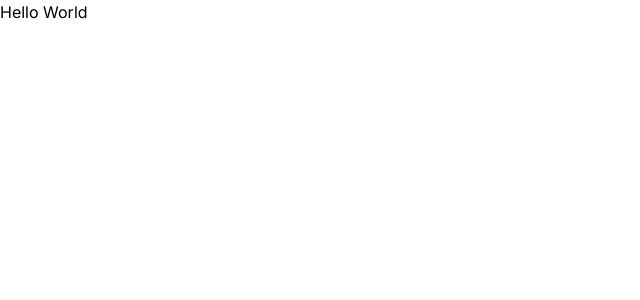
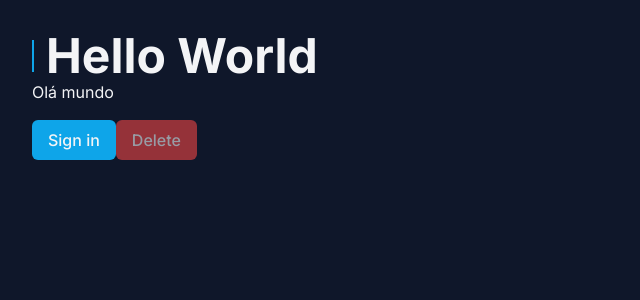
Before and after one commit to flavioaugusto1/tailwind-project, a Next.js app: page / in a window 1280 px wide. Shown: the top 300 px of the page, without its empty margins (0-640 px from the left). Built offline with nearby package versions, Linux system fonts and the light colour scheme.

Commit message:
estilizando componentes

```diff
--- a/src/app/page.tsx
+++ b/src/app/page.tsx
@@ -1,6 +1,16 @@
-
 export default function Home() {
   return (
-    <h1>Hello World</h1>
+    <div className="bg-slate-900 h-screen p-8 text-gray-100">
+      <h1 className="text-5xl font-bold flex items-center gap-3 before:w-0.5 before:h-8 before:bg-sky-500 before:flex">
+        Hello World
+      </h1>
+      <p>Olá mundo</p>
+      <button className="bg-sky-500 font-medium text-gray-100 px-4 py-2 rounded-md mt-4 hover:opacity-60">
+        Sign in
+      </button>
+      <button disabled className="bg-red-500 font-medium text-gray-100 px-4 py-2 rounded-md mt-4 enabled:hover:bg-red-800 disabled:opacity-60 disabled:cursor-not-allowed">
+        Delete
+      </button>
+    </div>
   );
 }
```
